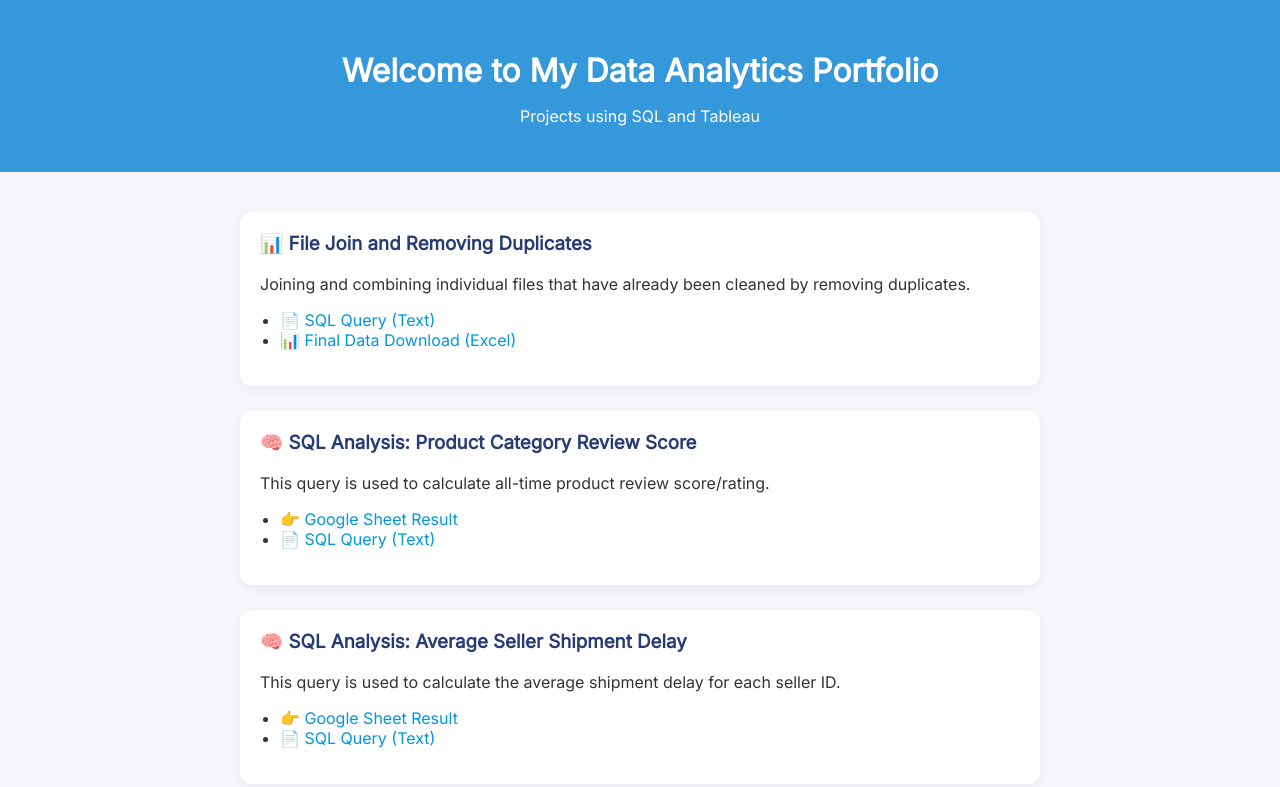
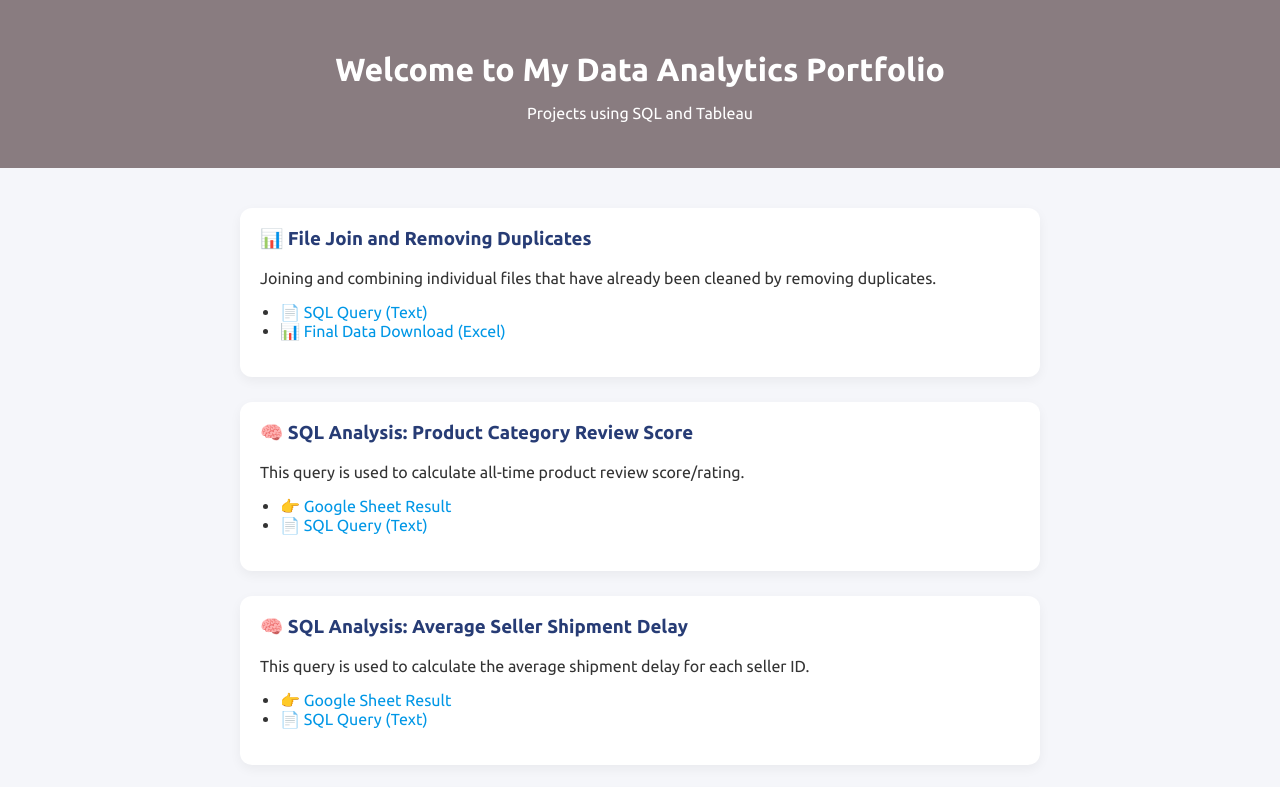
Before and after one commit to aldiadityaanst/Data-Analytics-Portfolio, a plain HTML site: page index.html in a window 1280 px wide. Shown: the top 787 px of the page. Drawn offline with Linux system fonts and the light colour scheme.

Commit message:
Update index.html

```diff
--- a/index.html
+++ b/index.html
@@ -3,10 +3,10 @@
 <head>
   <meta charset="UTF-8">
   <title>Aldi’s Data Analytics Portfolio</title>
-  <link href="https://fonts.googleapis.com/css2?family=Inter&display=swap" rel="stylesheet">
+  <link href="https://fonts.googleapis.com/css2?family=Ubuntu:ital,wght@0,300;0,400;0,500;0,700;1,300;1,400;1,500;1,700&display=swap" rel="stylesheet">
   <style>
     body {
-      font-family: 'Inter', sans-serif;
+      font-family: 'Ubuntu', sans-serif;
       background-color: #f5f6fa;
       margin: 0;
       padding: 0;
@@ -15,7 +15,7 @@
 
     header {
       text-align: center;
-      background-color: #3498db;
+      background-color: #897C80;
       color: white;
       padding: 30px 20px;
     }
```
